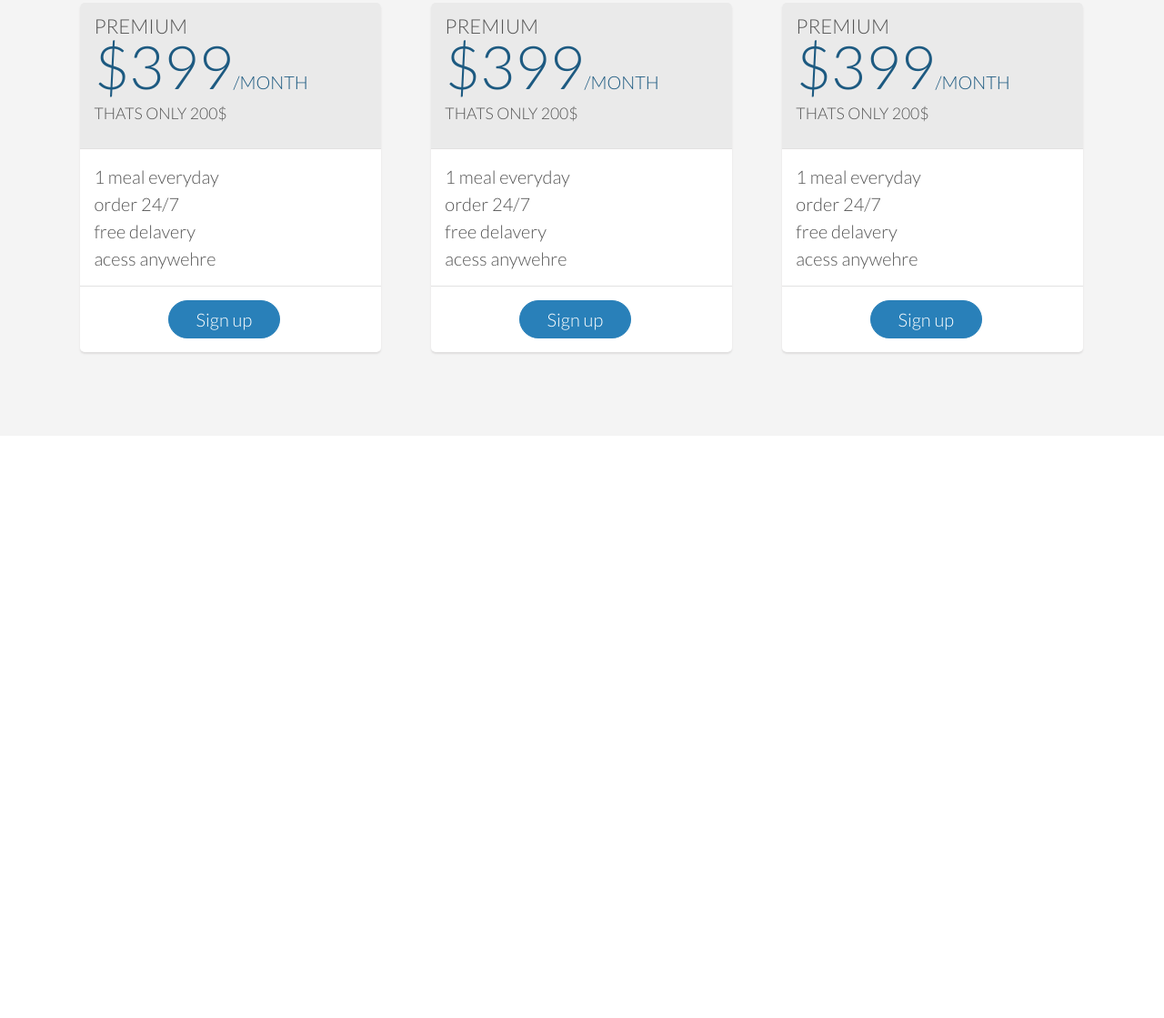
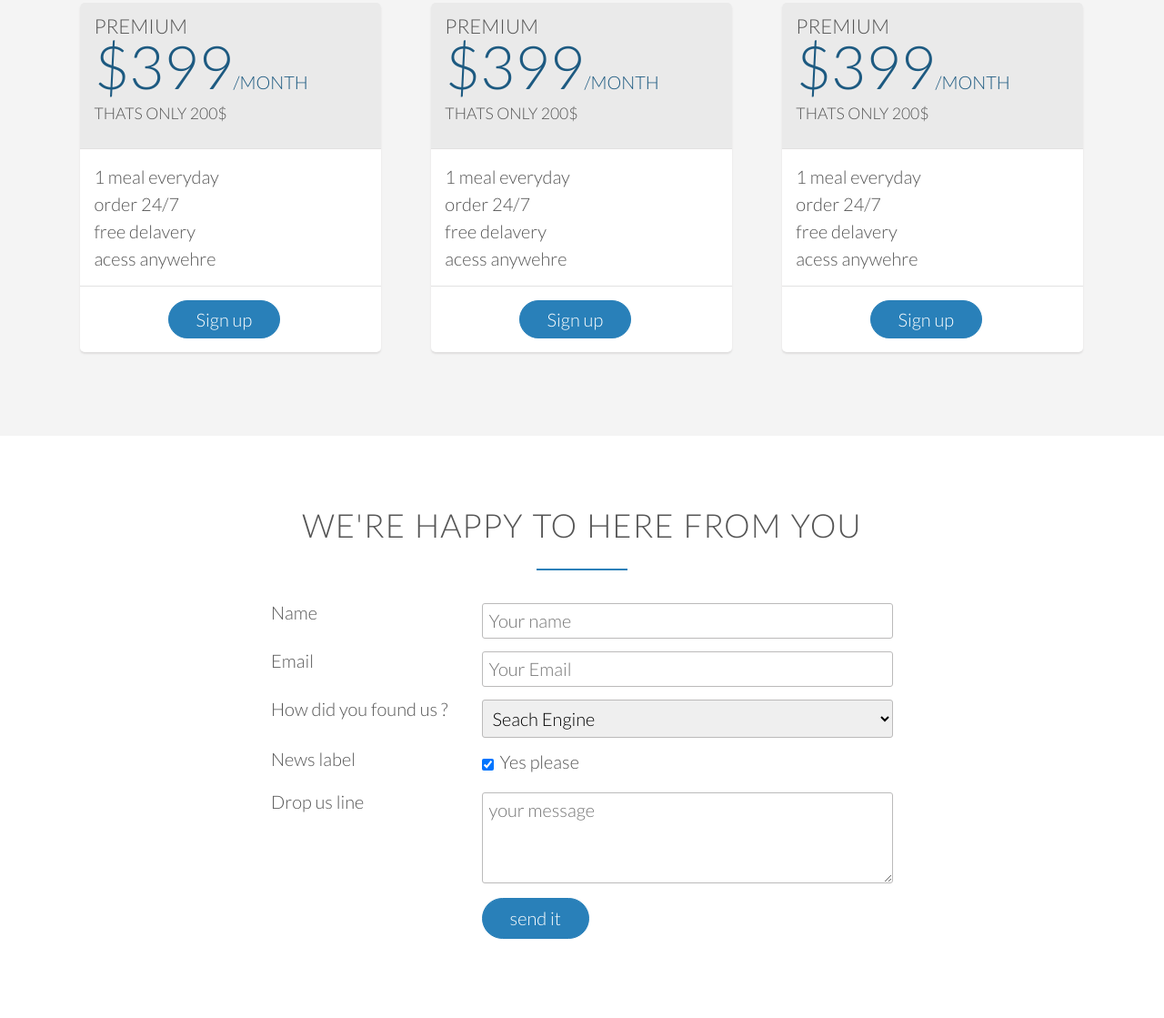
Before and after one commit to rohanvachheta/learn-css-from-jonas-shemedtman, a plain HTML site: page omnifood/index.html in a window 1280 px wide. Shown: the part 4381-5500 px from the top of the page at 91% size. Before the commit the page ends 4860 px from the top, so only its background shows below. Drawn offline with nearby package versions, Linux system fonts and the light colour scheme.

Commit message:
added another section called contact us

```diff
--- a/omnifood/index.html
+++ b/omnifood/index.html
@@ -292,7 +292,7 @@
         <div class="clearfix"></div>
       </div>
     </section>
-    <div class="clearfix"></div>
+
     <section class="section-testimonials">
       <div class="row">
         <h2>
@@ -458,8 +458,92 @@
             </div>
           </div>
         </div>
+        <div class="clearfix"></div>
       </div>
       <div class="clearfix"></div>
     </section>
+
+    <section class="section-form">
+      <div class="row">
+        <h2>
+          we're happy to here from you
+        </h2>
+      </div>
+
+      <div class="row">
+        <form class="content-form">
+          <div class="row">
+            <div class="col span_1_of_3">
+              <label for="">
+                Name
+              </label>
+            </div>
+            <div class="col span_2_of_3">
+              <input type="text" name="name" id="name" placeholder="Your name" required />
+            </div>
+          </div>
+          <div class="row">
+            <div class="col span_1_of_3">
+              <label for="">
+                Email
+              </label>
+            </div>
+            <div class="col span_2_of_3">
+              <input type="email" name="name" id="name" placeholder="Your Email" required />
+            </div>
+          </div>
+
+          <div class="row">
+            <div class="col span_1_of_3">
+              <label for="">
+                How did you found us ?
+              </label>
+            </div>
+            <div class="col span_2_of_3">
+              <select name="find-us" id="find-us" >
+                <option value="frnds" >Friends</option>
+                <option value="search" selected>Seach Engine</option>
+                <option value="Ads">Ads</option>
+                <option value="other">other</option>
+              </select>
+            </div>
+          </div>
+          <div class="row">
+            <div class="col span_1_of_3">
+              <label for="">
+                News label
+              </label>
+            </div>
+            <div class="col span_2_of_3">
+              <input type="checkbox" name="check" checked />Yes please
+            </div>
+          </div>
+
+          <div class="row">
+            <div class="col span_1_of_3">
+              <label for="">
+                Drop us line
+              </label>
+            </div>
+            <div class="col span_2_of_3">
+              <textarea  name="message" placeholder="your message"></textarea>
+            </div>
+          </div>
+
+          <div class="row">
+            <div class="col span_1_of_3">
+              <label for="">
+               &nbsp;
+              </label>
+            </div>
+            <div class="col span_2_of_3">
+              <input type="submit"value="send it"/>
+            </div>
+
+          </div>
+          <div class="clearfix"></div>
+        </form>
+      </div>
+    </section>
   </body>
 </html>
--- a/omnifood/style.css
+++ b/omnifood/style.css
@@ -167,16 +167,17 @@ h3 {
 /* ----------------------------------------------- */
 
 .btn:link,
-.btn:visited {
+.btn:visited,input[type=submit] {
   display: inline-block;
   padding: 10px 30px;
   text-decoration: none;
   font-weight: 300;
   border-radius: 200px;
   transition: all 0.5s;
+  cursor: pointer;
 }
 
-.btn-full {
+.btn-full,input[type=submit] {
   background-color: #2980b9;
   border: 1px solid #2980b9;
   color: #fff;
@@ -188,13 +189,13 @@ h3 {
   color: #2980b9;
 }
 
-.btn:hover,
+.btn:hover,input[type=submit]:hover,
 .btn:active {
   background-color: #1d5a81;
 }
 
 .btn-full:hover,
-.btn-full:active {
+.btn-full:active,input[type=submit]:hover{
   border: 1px solid #1d5a81;
 }
 
@@ -427,3 +428,29 @@ cite img {
   padding: 5px 0;
 
 }
+
+
+input[type=checkbox]{
+  margin:10px 7px 10px 0;
+}
+
+.content-form{
+  width: 60%;
+  margin: 0 auto;
+}
+
+input[type=text],input[type=email],select,textarea{
+  width: 100%;
+  padding: 7px;
+  border-radius: 3px;
+  border: 1px solid #bbbaba;
+}
+
+textarea{
+  height: 100px;
+}
+
+*:focus{
+  outline: none;
+  border: 1px solid #555;
+}
```
